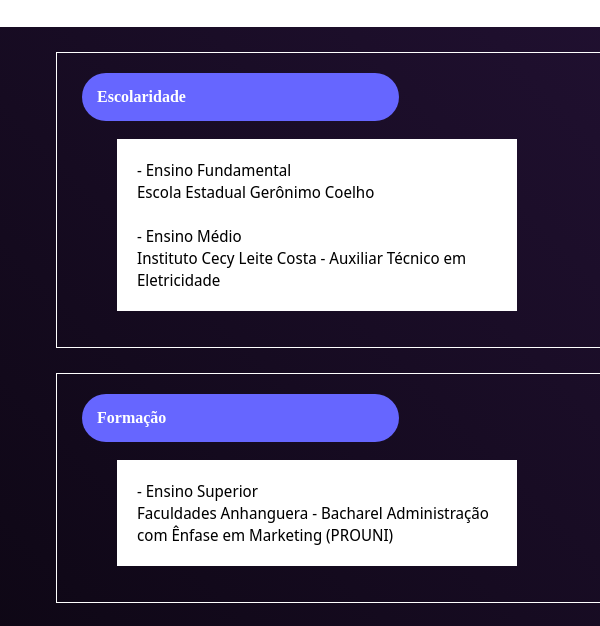
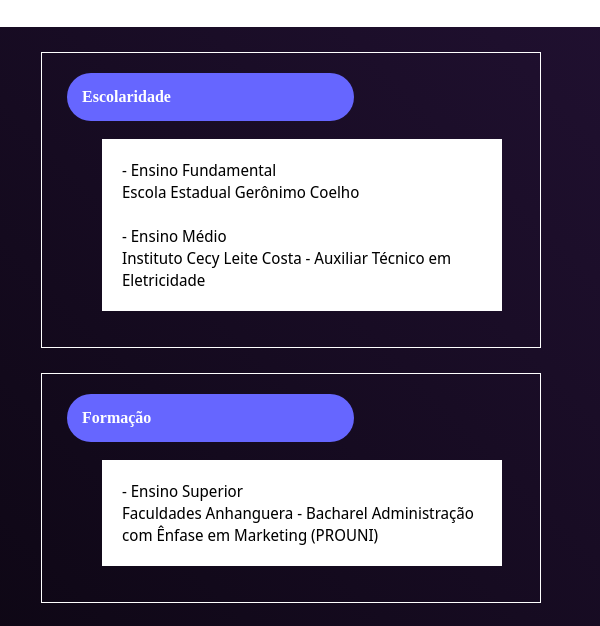
Before and after one commit to DaniSimoni/homepage, a website: page formacao.html in a window 600 px wide. Shown: the part 136-762 px from the top of the page. Drawn offline with Linux system fonts and the light colour scheme; a web font is replaced by a local one.

Commit message:
atualizando respons

```diff
--- a/inicio.css
+++ b/inicio.css
@@ -720,7 +720,18 @@ h5 {
     align-items: center;
     margin-left: 1vw;
   }
+  .areas{
+    border: 1px solid #fff;
+    width: 500px;
+    height: %px;
+    margin: 25px 35px;
+    display: block;
+    padding: 0 10px 0;
+
+  }
 }
+
+
 
 
 
```
